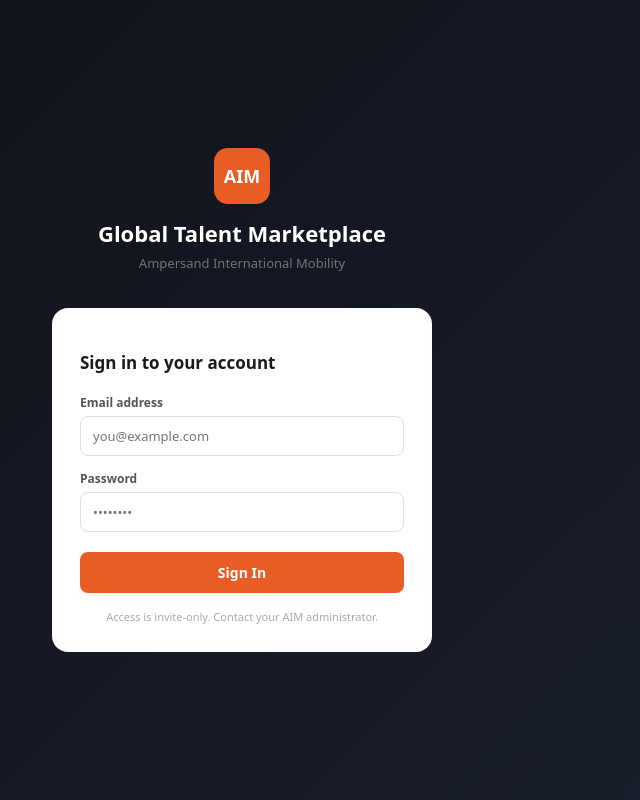
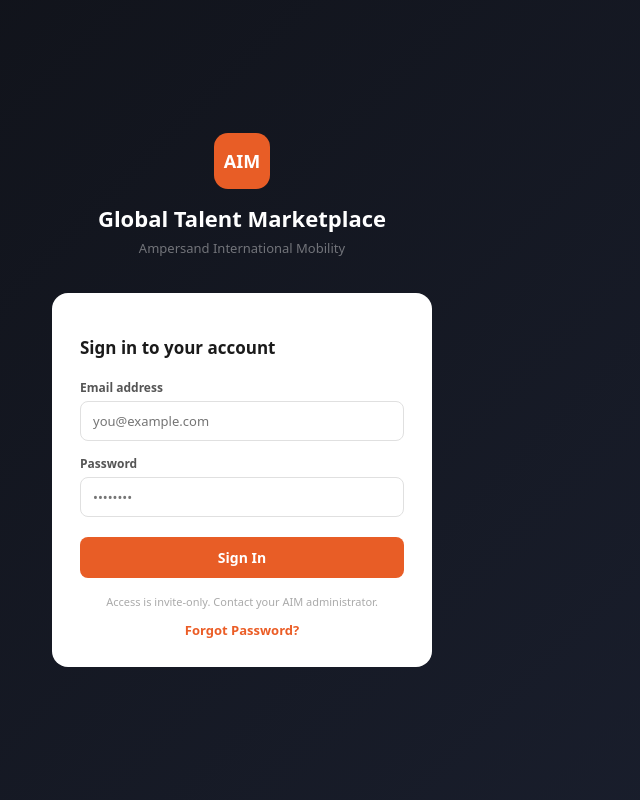
Before and after one commit to ddusejad/aim-global-talent-marketplace, a React (Create React App) app: page /login in a window 1280 px wide. Shown: the whole page, without its empty margins (398-1038 px from the left). Built offline with nearby package versions, Linux system fonts and the light colour scheme.

Commit message:
Added forgot password link

```diff
--- a/src/pages/Login.js
+++ b/src/pages/Login.js
@@ -66,6 +66,19 @@ export default function Login() {
           </button>
           <p style={{ textAlign:'center', fontSize:11, color:'#aaa', marginTop:16, marginBottom:0 }}>
             Access is invite-only. Contact your AIM administrator.
+            <div style={{ textAlign:'center', marginTop:12 }}>
+  <a
+    href="/reset-password"
+    style={{
+      color:'#EB5D26',
+      textDecoration:'none',
+      fontSize:'13px',
+      fontWeight:'600'
+    }}
+  >
+    Forgot Password?
+  </a>
+</div>
           </p>
         </form>
       </div>
```
